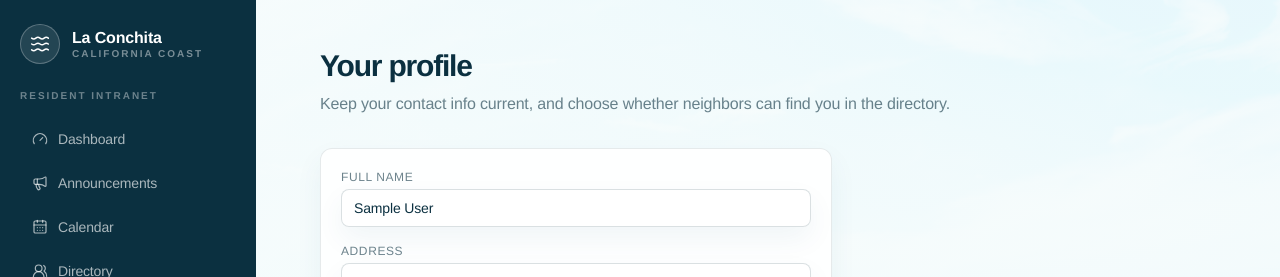
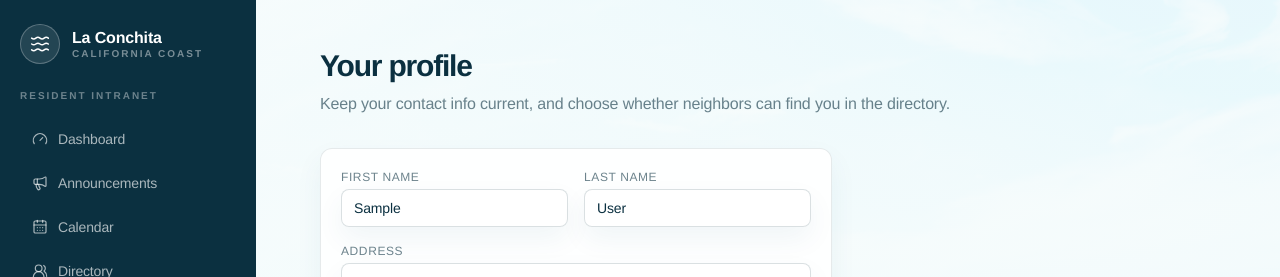
Before and after one commit to ereider1/laconchitabeach, a Next.js app: page /portal/profile in a window 1280 px wide. Shown: the top 277 px of the page. Built offline with nearby package versions, Linux system fonts and the light colour scheme; no server answers; the database is empty; sample sign-in values are in the browser's storage.

Commit message:
changed resident form name fields

```diff
--- a/app/api/admin/residents/route.ts
+++ b/app/api/admin/residents/route.ts
@@ -17,7 +17,7 @@ export async function GET() {
   return NextResponse.json({ residents });
 }
 
-// Body: { fullName, address, email, phone?, moveInYear?, listedInDirectory? }
+// Body: { firstName, lastName, address, email, phone?, moveInYear?, listedInDirectory? }
 export async function POST(req: NextRequest) {
   const { userId } = await auth();
   if (!userId) return NextResponse.json({ error: "Unauthorized" }, { status: 401 });
@@ -54,7 +54,14 @@ export async function POST(req: NextRequest) {
 
     const toInsert = rows
       .filter((row) => row.status === "valid")
-      .map(({ fullName, address, email, phone }) => ({ fullName, address, email, phone }));
+      .map(({ firstName, lastName, fullName, address, email, phone }) => ({
+        firstName,
+        lastName,
+        fullName,
+        address,
+        email,
+        phone,
+      }));
     const inserted = toInsert.length > 0 ? await Resident.insertMany(toInsert) : [];
     return NextResponse.json({
       summary: { ...summary, added: inserted.length },
@@ -62,16 +69,21 @@ export async function POST(req: NextRequest) {
     });
   }
 
-  if (!body.fullName || !body.address || !body.email) {
+  const firstName = typeof body.firstName === "string" ? body.firstName.trim() : "";
+  const lastName = typeof body.lastName === "string" ? body.lastName.trim() : "";
+  const fullName = [firstName, lastName].filter(Boolean).join(" ");
+  if (!firstName || !lastName || !body.address || !body.email) {
     return NextResponse.json(
-      { error: "Name, address, and email are required" },
+      { error: "First name, last name, address, and email are required" },
       { status: 400 }
     );
   }
 
   await connectToDatabase();
   const resident = await Resident.create({
-    fullName: body.fullName,
+    firstName,
+    lastName,
+    fullName,
     address: body.address,
     email: body.email,
     phone: body.phone || undefined,
--- a/app/api/profile/route.ts
+++ b/app/api/profile/route.ts
@@ -14,13 +14,17 @@ export async function GET() {
 }
 
 // Self-service create/update of the signed-in resident's own profile.
-// Body: { fullName, address, email, phone?, moveInYear?, listedInDirectory }
+// Body: { firstName, lastName, fullName?, address, email, phone?, moveInYear?, listedInDirectory }
 export async function PUT(req: NextRequest) {
   const { userId } = await auth();
   if (!userId) return NextResponse.json({ error: "Unauthorized" }, { status: 401 });
 
   const body = await req.json();
-  if (!body.fullName || !body.address || !body.email) {
+  const firstName = typeof body.firstName === "string" ? body.firstName.trim() : "";
+  const lastName = typeof body.lastName === "string" ? body.lastName.trim() : "";
+  const legacyFullName = typeof body.fullName === "string" ? body.fullName.trim() : "";
+  const fullName = [firstName, lastName].filter(Boolean).join(" ") || legacyFullName;
+  if (!fullName || !body.address || !body.email) {
     return NextResponse.json(
       { error: "Name, address, and email are required" },
       { status: 400 }
@@ -30,7 +34,9 @@ export async function PUT(req: NextRequest) {
   await connectToDatabase();
 
   const fields = {
-    fullName: body.fullName,
+    firstName: firstName || undefined,
+    lastName: lastName || undefined,
+    fullName,
     address: body.address,
     email: body.email,
     phone: body.phone || undefined,
--- a/app/portal/profile/page.tsx
+++ b/app/portal/profile/page.tsx
@@ -15,7 +15,8 @@ export default async function ProfilePage() {
   }
 
   const defaults = {
-    fullName: initialResident?.fullName ?? user?.fullName ?? "",
+    firstName: initialResident?.firstName ?? user?.firstName ?? initialResident?.fullName?.split(" ")[0] ?? "",
+    lastName: initialResident?.lastName ?? user?.lastName ?? initialResident?.fullName?.split(" ").slice(1).join(" ") ?? "",
     address: initialResident?.address ?? "",
     email: initialResident?.email ?? user?.primaryEmailAddress?.emailAddress ?? "",
     phone: initialResident?.phone ?? "",
--- a/components/AdminResidents.tsx
+++ b/components/AdminResidents.tsx
@@ -4,6 +4,8 @@ import { useEffect, useState } from "react";
 
 type Resident = {
   _id: string;
+  firstName?: string;
+  lastName?: string;
   fullName: string;
   address: string;
   email: string;
@@ -53,7 +55,7 @@ function toEditableFields(r: Resident): EditableFields {
   };
 }
 
-const emptyNewResident = { fullName: "", address: "", email: "", phone: "" };
+const emptyNewResident = { firstName: "", lastName: "", address: "", email: "", phone: "" };
 
 export default function AdminResidents() {
   const [residents, setResidents] = useState<Resident[]>([]);
@@ -236,9 +238,16 @@ export default function AdminResidents() {
           <div className="grid gap-3 sm:grid-cols-2">
           <input
             className="rounded-lg border border-ink/15 px-3 py-2 text-sm"
-            placeholder="Full name"
-            value={newResident.fullName}
-            onChange={(e) => setNewResident({ ...newResident, fullName: e.target.value })}
+            placeholder="First name"
+            value={newResident.firstName}
+            onChange={(e) => setNewResident({ ...newResident, firstName: e.target.value })}
+            required
+          />
+          <input
+            className="rounded-lg border border-ink/15 px-3 py-2 text-sm"
+            placeholder="Last name"
+            value={newResident.lastName}
+            onChange={(e) => setNewResident({ ...newResident, lastName: e.target.value })}
             required
           />
           <input
--- a/components/ProfileForm.tsx
+++ b/components/ProfileForm.tsx
@@ -4,7 +4,8 @@ import { useRouter } from "next/navigation";
 import { useState } from "react";
 
 type Defaults = {
-  fullName: string;
+  firstName: string;
+  lastName: string;
   address: string;
   email: string;
   phone: string;
@@ -35,6 +36,7 @@ export default function ProfileForm({
         headers: { "Content-Type": "application/json" },
         body: JSON.stringify({
           ...form,
+          fullName: [form.firstName, form.lastName].filter(Boolean).join(" "),
           moveInYear: form.moveInYear ? Number(form.moveInYear) : undefined,
         }),
       });
@@ -52,15 +54,30 @@ export default function ProfileForm({
   return (
     <form onSubmit={submit} className="space-y-4 rounded-xl border border-ink/10 p-5">
       <div>
+        <div className="grid gap-4 sm:grid-cols-2">
+          <div>
             <label className="block text-xs font-medium uppercase tracking-wider text-ink/60">
-          Full name
+              First name
             </label>
             <input
               className="mt-1 w-full rounded-lg border border-ink/15 px-3 py-2 text-sm"
-          value={form.fullName}
-          onChange={(e) => setForm({ ...form, fullName: e.target.value })}
+              value={form.firstName}
+              onChange={(e) => setForm({ ...form, firstName: e.target.value })}
               required
             />
+          </div>
+          <div>
+            <label className="block text-xs font-medium uppercase tracking-wider text-ink/60">
+              Last name
+            </label>
+            <input
+              className="mt-1 w-full rounded-lg border border-ink/15 px-3 py-2 text-sm"
+              value={form.lastName}
+              onChange={(e) => setForm({ ...form, lastName: e.target.value })}
+              required
+            />
+          </div>
+        </div>
       </div>
 
       <div>
--- a/lib/models/Resident.ts
+++ b/lib/models/Resident.ts
@@ -2,6 +2,8 @@ import mongoose, { Schema, models, model } from "mongoose";
 
 export interface IResident {
   clerkUserId?: string;
+  firstName?: string;
+  lastName?: string;
   fullName: string;
   address: string;
   email: string;
@@ -19,6 +21,8 @@ const ResidentSchema = new Schema<IResident>(
     // Admins can add a resident's directory info before that resident has
     // signed up (or ever will) — clerkUserId is filled in once/if they do.
     clerkUserId: { type: String, unique: true, sparse: true },
+    firstName: { type: String },
+    lastName: { type: String },
     fullName: { type: String, required: true },
     address: { type: String, required: true },
     email: { type: String, required: true },
--- a/lib/residentCsv.ts
+++ b/lib/residentCsv.ts
@@ -1,4 +1,6 @@
 export type ImportedResident = {
+  firstName: string;
+  lastName: string;
   fullName: string;
   address: string;
   email: string;
@@ -93,6 +95,8 @@ export function parseResidentCsv(csv: string, existingEmails: Set<string>): Resi
     ].filter(Boolean);
     const email = normalizeEmail(value(record, "Email", "Email Address"));
     const imported: ImportedResident = {
+      firstName,
+      lastName,
       fullName: [firstName, lastName].filter(Boolean).join(" "),
       address: addressParts.join(", "),
       email,
```
Lines whose indentation alone changed are shown as unchanged.
